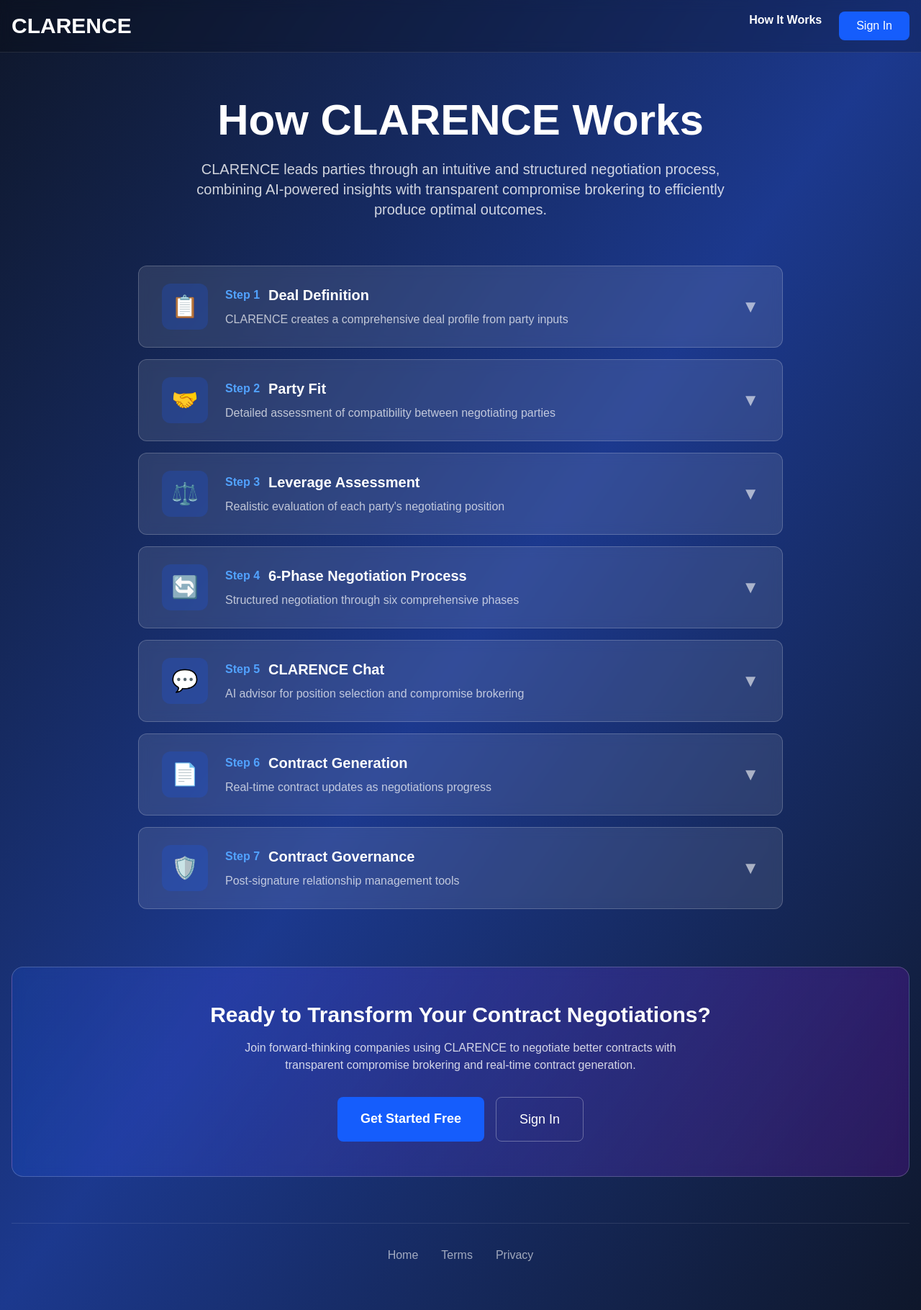
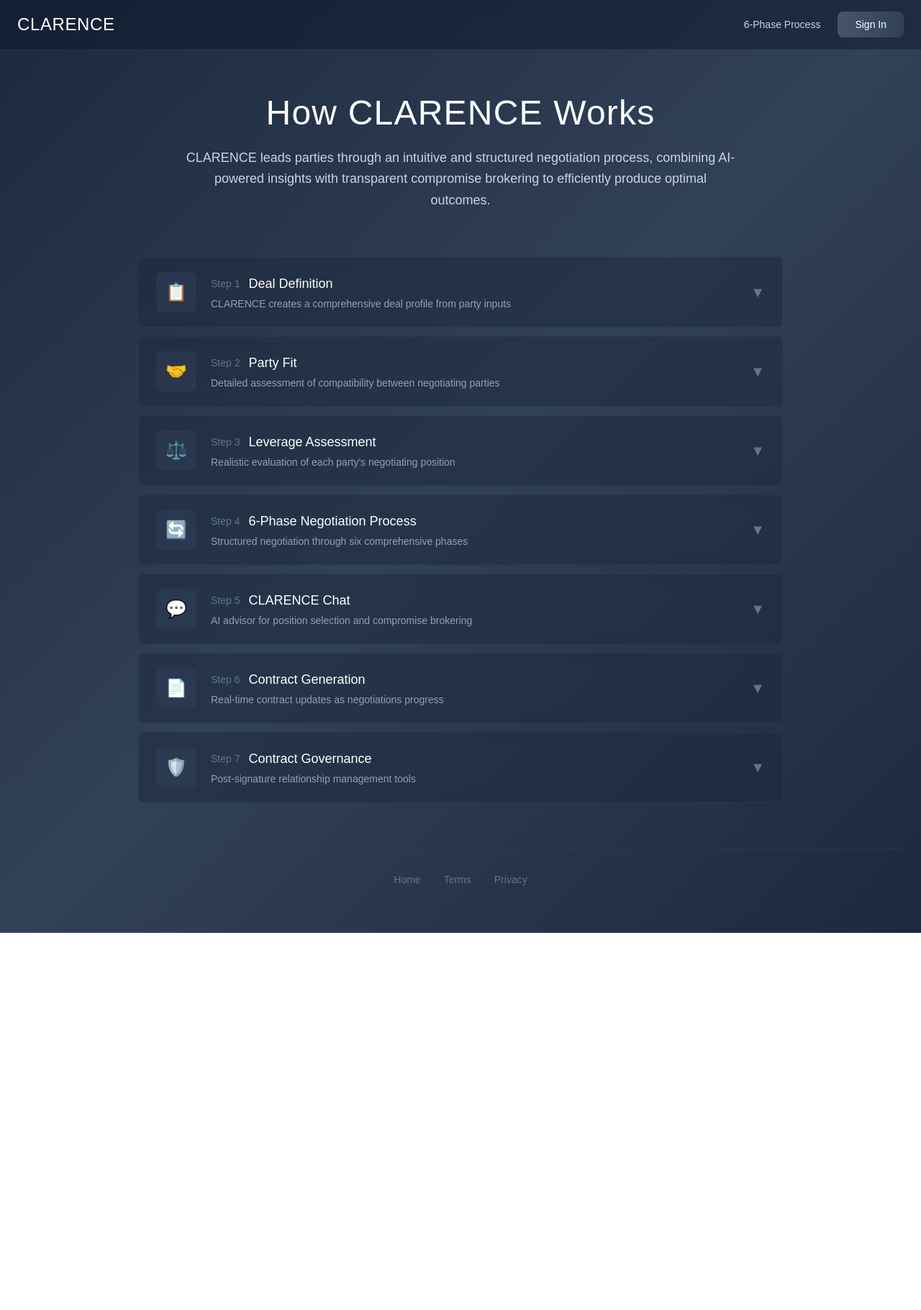
Before and after one commit to SpikeIreland/clarence, a Next.js app: page /how-it-works in a window 1280 px wide. Shown: the whole page at 72% size. After the commit the page ends 1296 px from the top, so only its background shows below. Built offline with nearby package versions, Linux system fonts and the light colour scheme.

Commit message:
Update How It Works page: Apply muted slate design system

```diff
--- a/app/how-it-works/page.tsx
+++ b/app/how-it-works/page.tsx
@@ -1,5 +1,3 @@
-// Updated: Wed Oct  1 07:02:47 AWST 2025
-
 'use client'
 import { useState } from 'react'
 import Link from 'next/link'
@@ -115,15 +113,19 @@ export default function HowItWorksPage() {
   }
 
   return (
-    <div className="min-h-screen bg-gradient-to-br from-slate-900 via-blue-900 to-slate-900">
+    <div className="min-h-screen bg-gradient-to-br from-slate-800 via-slate-700 to-slate-800">
       {/* Navigation */}
-      <div className="bg-black/20 backdrop-blur border-b border-white/10">
-        <div className="container mx-auto px-4 py-4">
+      <div className="bg-slate-900/50 backdrop-blur border-b border-slate-700/50">
+        <div className="container mx-auto px-6 py-4">
           <div className="flex justify-between items-center">
-            <Link href="/" className="text-3xl font-bold text-white">CLARENCE</Link>
-            <div className="flex gap-6">
-              <Link href="/how-it-works" className="text-white font-semibold">How It Works</Link>
-              <Link href="/auth/login" className="bg-blue-600 hover:bg-blue-700 text-white px-6 py-2 rounded-lg transition inline-block">
+            <Link href="/" className="text-2xl font-medium text-white tracking-wide">
+              CLARENCE
+            </Link>
+            <div className="flex gap-6 items-center">
+              <Link href="/phases" className="text-slate-300 hover:text-white text-sm font-medium transition-colors">
+                6-Phase Process
+              </Link>
+              <Link href="/auth/login" className="bg-gradient-to-r from-slate-600 to-slate-700 hover:from-slate-700 hover:to-slate-800 text-white px-6 py-2 rounded-lg text-sm font-medium transition-all duration-300">
                 Sign In
               </Link>
             </div>
@@ -132,12 +134,12 @@ export default function HowItWorksPage() {
       </div>
 
       {/* Hero Section */}
-      <div className="container mx-auto px-4 py-16">
+      <div className="container mx-auto px-6 py-16">
         <div className="text-center mb-16">
-          <h1 className="text-5xl md:text-6xl font-bold text-white mb-6">
+          <h1 className="text-4xl md:text-5xl font-medium text-white mb-6 tracking-wide animate-fade-in">
             How CLARENCE Works
           </h1>
-          <p className="text-xl text-white/80 max-w-3xl mx-auto">
+          <p className="text-lg text-slate-300 max-w-3xl mx-auto font-light leading-relaxed animate-fade-in" style={{ animationDelay: '0.2s', animationFillMode: 'both' }}>
             CLARENCE leads parties through an intuitive and structured negotiation process,
             combining AI-powered insights with transparent compromise brokering to efficiently produce optimal outcomes.
           </p>
@@ -145,56 +147,56 @@ export default function HowItWorksPage() {
 
         {/* Process Steps */}
         <div className="max-w-4xl mx-auto">
-          <div className="space-y-4">
-            {processSteps.map((step) => (
+          <div className="space-y-3">
+            {processSteps.map((step, index) => (
               <div
                 key={step.id}
-                className="bg-white/10 backdrop-blur rounded-xl border border-white/20 overflow-hidden transition-all duration-300 hover:bg-white/15"
+                className="bg-slate-800/50 backdrop-blur rounded-lg border border-slate-700/50 overflow-hidden transition-all duration-300 hover:bg-slate-800/70 animate-fade-in"
+                style={{ animationDelay: `${0.1 * (index + 3)}s`, animationFillMode: 'both' }}
               >
                 <button
                   onClick={() => toggleStep(step.id)}
-                  className="w-full px-8 py-6 flex items-center justify-between text-left"
+                  className="w-full px-6 py-5 flex items-center justify-between text-left group"
                 >
-                  <div className="flex items-center gap-6">
-                    <div className="flex items-center justify-center w-16 h-16 bg-blue-600/20 rounded-xl">
-                      <span className="text-3xl">{step.icon}</span>
+                  <div className="flex items-center gap-5">
+                    <div className="flex items-center justify-center w-14 h-14 bg-slate-700/50 rounded-lg group-hover:bg-slate-700/70 transition-colors">
+                      <span className="text-2xl">{step.icon}</span>
                     </div>
                     <div>
-                      <div className="flex items-center gap-3 mb-2">
-                        <span className="text-blue-400 font-semibold">Step {step.id}</span>
-                        <h3 className="text-xl font-semibold text-white">{step.title}</h3>
+                      <div className="flex items-center gap-3 mb-1">
+                        <span className="text-slate-500 text-sm font-medium">Step {step.id}</span>
+                        <h3 className="text-lg font-medium text-white">{step.title}</h3>
                       </div>
-                      <p className="text-white/70">{step.description}</p>
+                      <p className="text-slate-400 text-sm font-light">{step.description}</p>
                     </div>
                   </div>
-                  <div className="text-white/60 text-2xl transition-transform duration-300"
+                  <div className="text-slate-500 text-xl transition-transform duration-300"
                        style={{ transform: expandedStep === step.id ? 'rotate(180deg)' : 'rotate(0deg)' }}>
                     ▼
                   </div>
                 </button>
 
                 {expandedStep === step.id && (
-                  <div className="px-8 pb-6 border-t border-white/10">
-                    <div className="pt-6 pl-22">
-                      <ul className="space-y-3">
+                  <div className="px-6 pb-5 border-t border-slate-700/50">
+                    <div className="pt-5 pl-19">
+                      <ul className="space-y-2">
                         {step.details.map((detail, index) => (
                           <li key={index} className="flex items-start gap-3">
-                            <span className="text-blue-400 mt-1">•</span>
-                            <span className="text-white/80">{detail}</span>
+                            <span className="text-slate-500 mt-1 text-sm">•</span>
+                            <span className="text-slate-300 text-sm font-light leading-relaxed">{detail}</span>
                           </li>
                         ))}
                       </ul>
                       {step.id === 4 && (
-                        <div className="mt-6 p-4 bg-blue-600/20 rounded-lg border border-blue-500/30">
-                          <p className="text-white/90 text-sm">
-                            <strong>Explore in detail:</strong> View the complete breakdown of each negotiation phase.
-                            <Link href="/phases" className="text-blue-400 hover:text-blue-300 ml-2 font-semibold">
+                        <div className="mt-5 p-3 bg-slate-700/30 rounded-lg border border-slate-600/30">
+                          <p className="text-slate-300 text-sm">
+                            <strong className="font-medium">Explore in detail:</strong> View the complete breakdown of each negotiation phase.
+                            <Link href="/phases" className="text-slate-400 hover:text-slate-200 ml-2 font-medium transition-colors">
                               See the 6-Phase Process →
                             </Link>
                           </p>
                         </div>
                       )}
-
                     </div>
                   </div>
                 )}
@@ -203,33 +205,12 @@ export default function HowItWorksPage() {
           </div>
         </div>
 
-        {/* CTA Section */}
-        <div className="mt-20 text-center">
-          <div className="bg-gradient-to-r from-blue-600/20 to-purple-600/20 backdrop-blur rounded-2xl p-12 border border-white/20">
-            <h2 className="text-3xl font-bold text-white mb-4">
-              Ready to Transform Your Contract Negotiations?
-            </h2>
-            <p className="text-white/80 mb-8 max-w-2xl mx-auto">
-              Join forward-thinking companies using CLARENCE to negotiate better contracts with
-              transparent compromise brokering and real-time contract generation.
-            </p>
-            <div className="flex gap-4 justify-center">
-              <Link href="/auth/signup" className="bg-blue-600 hover:bg-blue-700 text-white px-8 py-4 rounded-lg text-lg font-semibold transition inline-block">
-                Get Started Free
-              </Link>
-              <Link href="/auth/login" className="border border-white/30 hover:border-white/50 text-white px-8 py-4 rounded-lg text-lg transition inline-block">
-                Sign In
-              </Link>
-            </div>
-          </div>
-        </div>
-
         {/* Bottom Navigation */}
-        <div className="mt-16 pt-8 border-t border-white/10">
+        <div className="mt-16 pt-8 border-t border-slate-700/50">
           <div className="flex justify-center gap-8">
-            <Link href="/" className="text-white/60 hover:text-white transition">Home</Link>
-            <Link href="/terms" className="text-white/60 hover:text-white transition">Terms</Link>
-            <Link href="/privacy" className="text-white/60 hover:text-white transition">Privacy</Link>
+            <Link href="/" className="text-slate-500 hover:text-slate-300 text-sm transition-colors">Home</Link>
+            <Link href="/terms" className="text-slate-500 hover:text-slate-300 text-sm transition-colors">Terms</Link>
+            <Link href="/privacy" className="text-slate-500 hover:text-slate-300 text-sm transition-colors">Privacy</Link>
           </div>
         </div>
       </div>
```
